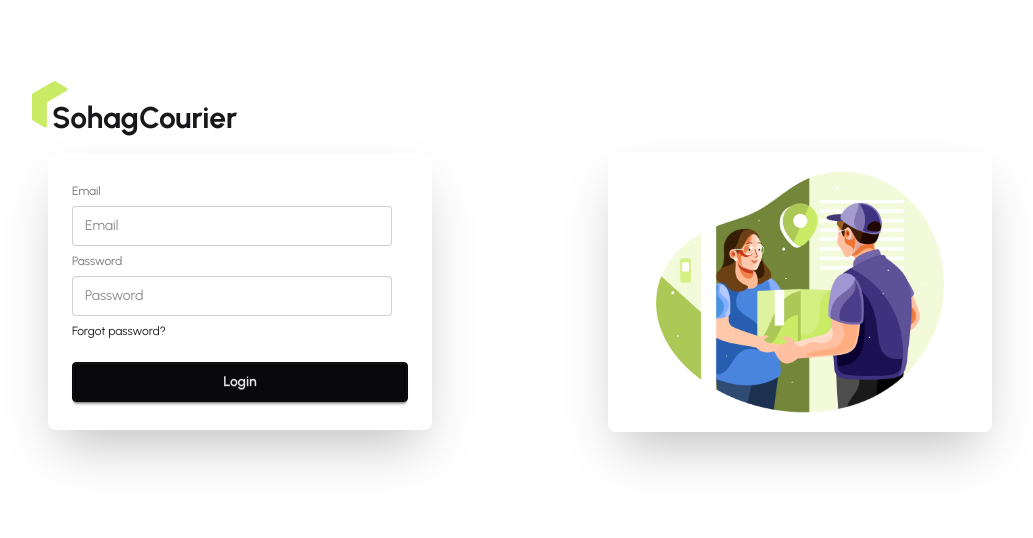
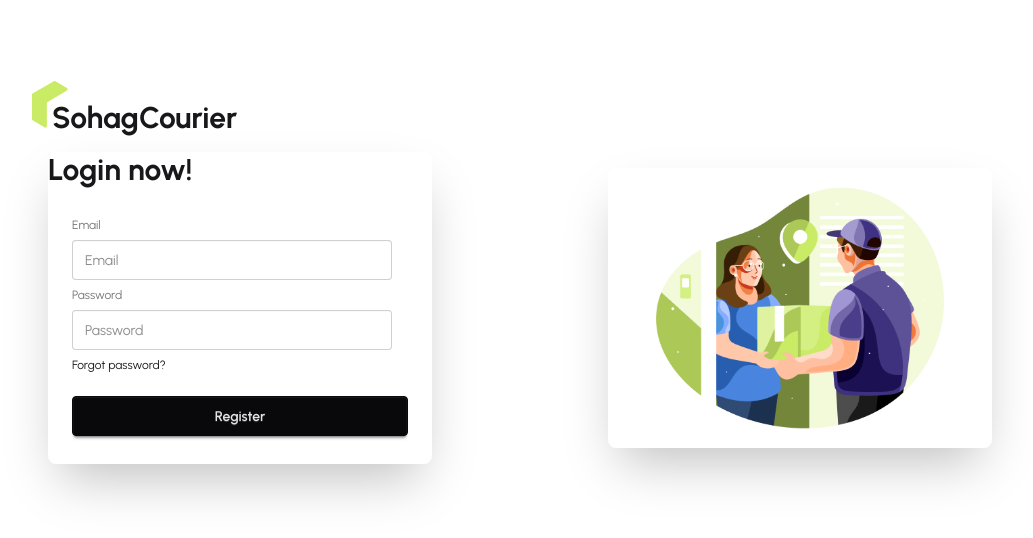
Before and after one commit to sohag55rana/sohag-courier-client, a React (Vite) app: page /login in a window 1280 px wide. Shown: the top 538 px of the page, without its empty margins (40-1073 px from the left). Built offline with nearby package versions, Linux system fonts and the light colour scheme; no server answers.

Commit message:
added new components and other thing

```diff
--- a/package.json
+++ b/package.json
@@ -12,6 +12,7 @@
   "dependencies": {
     "@tailwindcss/vite": "^4.1.13",
     "aos": "^2.3.4",
+    "firebase": "^12.3.0",
     "react": "^19.1.1",
     "react-dom": "^19.1.1",
     "react-fast-marquee": "^1.6.5",
--- /dev/null
+++ b/src/contexts/AuthContext/AuthContext.jsx
@@ -0,0 +1,3 @@
+import { createContext } from "react";
+
+export const AuthContext = createContext();
--- /dev/null
+++ b/src/contexts/AuthContext/AuthProvider.jsx
@@ -0,0 +1,69 @@
+import React, { useEffect, useState } from "react";
+import { AuthContext } from "./AuthContext";
+import {
+  createUserWithEmailAndPassword,
+  GoogleAuthProvider,
+  onAuthStateChanged,
+  signInWithEmailAndPassword,
+  signInWithPopup,
+  signOut,
+  updateProfile,
+} from "firebase/auth";
+import { auth } from "../../firebase/firebase.init";
+
+const googleProvider = new GoogleAuthProvider();
+
+const AuthProvider = ({ children }) => {
+  const [user, setUser] = useState(null);
+  const [loading, setLoading] = useState(true);
+
+  const createUser = (email, password) => {
+    setLoading(true);
+    return createUserWithEmailAndPassword(auth, email, password);
+  };
+
+  const signIn = (email, password) => {
+    setLoading(true);
+    return signInWithEmailAndPassword(auth, email, password);
+  };
+
+  const signInWithGoogle = () => {
+    setLoading(true);
+    return signInWithPopup(auth, googleProvider);
+  };
+
+  const updateUserProfile = (profileInfo) => {
+    return updateProfile(auth.currentUser, profileInfo);
+  };
+
+  const logOut = () => {
+    setLoading(true);
+    return signOut(auth);
+  };
+
+  useEffect(() => {
+    const unSubscribe = onAuthStateChanged(auth, (currentUser) => {
+      setUser(currentUser);
+      console.log("user in the auth state change", currentUser);
+      setLoading(false);
+    });
+
+    return () => {
+      unSubscribe();
+    };
+  }, []);
+
+  const authInfo = {
+    user,
+    loading,
+    createUser,
+    signIn,
+    signInWithGoogle,
+    updateUserProfile,
+    logOut,
+  };
+
+  return <AuthContext value={authInfo}>{children}</AuthContext>;
+};
+
+export default AuthProvider;
--- /dev/null
+++ b/src/firebase/firebase.init.js
@@ -0,0 +1,19 @@
+// Import the functions you need from the SDKs you need
+import { initializeApp } from "firebase/app";
+import { getAuth } from "firebase/auth";
+// TODO: Add SDKs for Firebase products that you want to use
+// https://firebase.google.com/docs/web/setup#available-libraries
+
+// Your web app's Firebase configuration
+const firebaseConfig = {
+  apiKey: import.meta.env.VITE_apiKey,
+  authDomain: import.meta.env.VITE_authDomain,
+  projectId: import.meta.env.VITE_projectId,
+  storageBucket: import.meta.env.VITE_storageBucket,
+  messagingSenderId: import.meta.env.VITE_messagingSenderId,
+  appId: import.meta.env.VITE_appId,
+};
+
+// Initialize Firebase
+const app = initializeApp(firebaseConfig);
+export const auth = getAuth(app);
--- /dev/null
+++ b/src/hooks/useAuth.jsx
@@ -0,0 +1,9 @@
+import { useContext } from "react";
+import { AuthContext } from "../contexts/AuthContext/AuthContext";
+
+const useAuth = () => {
+  const authInfo = useContext(AuthContext);
+  return authInfo;
+};
+
+export default useAuth;
--- a/src/pages/Authentication/Login/Login.jsx
+++ b/src/pages/Authentication/Login/Login.jsx
@@ -1,33 +1,48 @@
-import { useForm } from "react-hook-form"
+import { useForm } from "react-hook-form";
 const Login = () => {
   const {
     register,
     handleSubmit,
-        formState: { errors }
-    } = useForm()
+    formState: { errors },
+  } = useForm();
 
-    const onSubmit = (data) => console.log(data)
+  const onSubmit = (data) => console.log(data);
 
   return (
     <form onSubmit={handleSubmit(onSubmit)}>
       <div className="card w-full max-w-sm shrink-0 shadow-2xl">
+        <h1 className="text-3xl font-bold">Login now!</h1>
         <div className="card-body">
           <fieldset className="fieldset">
             <label className="label">Email</label>
-                        <input type="email" {...register("email", { required: true })} className="input" placeholder="Email" />
+            <input
+              type="email"
+              {...register("email", { required: true })}
+              className="input"
+              placeholder="Email"
+            />
             {errors.email?.type === "required" && (
               <p className="text-red-700">Email is required</p>
             )}
             <label className="label">Password</label>
-                        <input type="password" {...register("password", { required: true, minLength: 6 })} className="input" placeholder="Password" />
+            <input
+              type="password"
+              {...register("password", { required: true, minLength: 6 })}
+              className="input"
+              placeholder="Password"
+            />
             {errors.password?.type === "required" && (
               <p className="text-red-700">Password is required</p>
             )}
             {errors.password?.type === "minLength" && (
-                            <p className="text-red-700">Password at least 6 caracters long</p>
+              <p className="text-red-700">
+                Password at least 6 characters long
+              </p>
             )}
-                        <div><a className="link link-hover">Forgot password?</a></div>
-                        <button className="btn btn-neutral mt-4">Login</button>
+            <div>
+              <a className="link link-hover">Forgot password?</a>
+            </div>
+            <button className="btn btn-neutral mt-4">Register</button>
           </fieldset>
         </div>
       </div>
--- a/src/pages/Authentication/Register/Register.jsx
+++ b/src/pages/Authentication/Register/Register.jsx
@@ -1,33 +1,59 @@
-import { useForm } from "react-hook-form"
+import { useForm } from "react-hook-form";
+import useAuth from "../../../hooks/useAuth";
 
 const Register = () => {
   const {
     register,
     handleSubmit,
-        formState: { errors }
-    } = useForm()
+    formState: { errors },
+  } = useForm();
+  const { createUser } = useAuth();
 
-    const onSubmit = (data) => console.log(data)
+  const onSubmit = (data) => {
+    console.log(data);
+    createUser(data.email, data.password)
+      .then((result) => {
+        console.log(result.user);
+      })
+      .catch((error) => {
+        console.log(error);
+      });
+  };
 
   return (
     <form onSubmit={handleSubmit(onSubmit)}>
       <div className="card w-full max-w-sm shrink-0 shadow-2xl">
+        <h1 className="text-3xl font-bold">Create an account!</h1>
         <div className="card-body">
           <fieldset className="fieldset">
             <label className="label">Email</label>
-                        <input type="email" {...register("email", { required: true })} className="input" placeholder="Email" />
+            <input
+              type="email"
+              {...register("email", { required: true })}
+              className="input"
+              placeholder="Email"
+            />
             {errors.email?.type === "required" && (
               <p className="text-red-700">Email is required</p>
             )}
             <label className="label">Password</label>
-                        <input type="password" {...register("password", { required: true, minLength: 6 })} className="input" placeholder="Password" />
+            <input
+              type="password"
+              {...register("password", { required: true, minLength: 6 })}
+              className="input"
+              placeholder="Password"
+            />
             {errors.password?.type === "required" && (
               <p className="text-red-700">Password is required</p>
             )}
             {errors.password?.type === "minLength" && (
-                            <p className="text-red-700">Password at least 6 caracters long</p>
+              <p className="text-red-700">
+                Password at least 6 characters long
+              </p>
             )}
-                        <div><a className="link link-hover">Forgot password?</a></div>
+            <div>
+              <a className="link link-hover">Forgot password?</a>
+            </div>
             <button className="btn btn-neutral mt-4">Login</button>
           </fieldset>
         </div>
```
Also changed, not shown: src/main.jsx (+13 -10 lines), 1 other file (tests, documents, lock files or other folders). Lines whose indentation alone changed are shown as unchanged.
